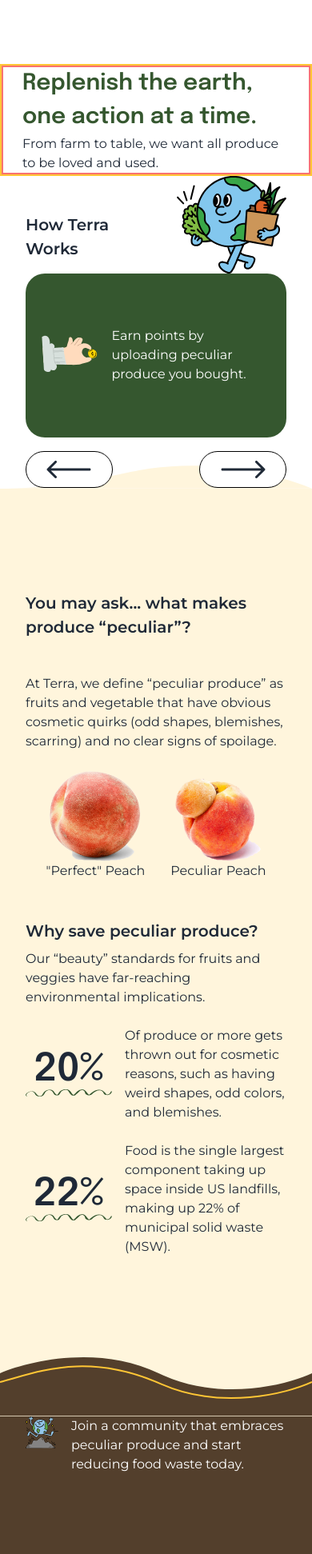
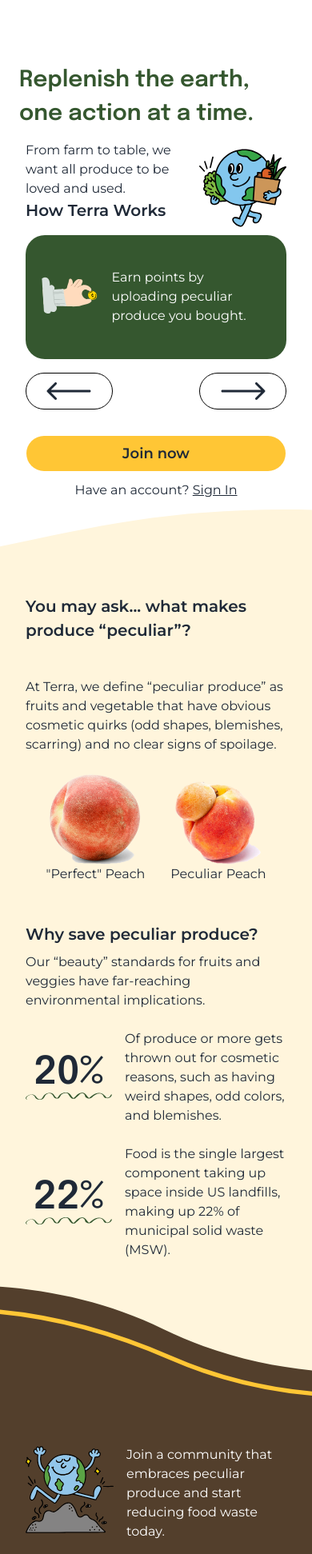
Before and after one commit to royanger/terra, a Next.js app: page / in a window 390 px wide. Shown: the part 54-1997 px from the top of the page at 80% size. Built offline with nearby package versions, Linux system fonts and the light colour scheme; no server answers; some icons are missing.

Commit message:
Finished first draft of landing page.

```diff
--- a/src/components/AuthInput.jsx
+++ b/src/components/AuthInput.jsx
@@ -27,7 +27,7 @@
 
          <input
             className={classNames(
-               'border-[1px] border-black rounded-full mt-2 py-2 px-7 focus:outline-none focus:border-primary'
+               'border border-black rounded-full mt-2 py-2 px-7 focus:outline-none focus:border-primary'
             )}
             required={true}
             type={type}
--- a/src/components/Input.jsx
+++ b/src/components/Input.jsx
@@ -15,7 +15,7 @@
 
          <input
             className={classNames(
-               'border-[1px] border-black rounded-full py-2 px-7 focus:outline-none focus:border-primary',
+               'border border-black rounded-full py-2 px-7 focus:outline-none focus:border-primary',
                className
             )}
             placeholder={placeholder}
--- a/src/components/Slider.jsx
+++ b/src/components/Slider.jsx
@@ -124,7 +124,7 @@
    const Slide = slides[slide]
 
    return (
-      <div className="content col-span-4 lg:col-span-6 bg-primary text-white rounded-3xl p-5 lg:p-4 lg:py-16 grid grid-cols-4 lg:grid-cols-3 min-h-[205px] lg:min-h-[330px]">
+      <div className="content col-span-4 lg:col-span-6 bg-primary text-white rounded-3xl p-5 lg:p-4 lg:py-16 grid grid-cols-4 lg:grid-cols-3 min-h-[155px] md:min-h-[210px] lg:min-h-[330px]">
          <Slide />
       </div>
    )
@@ -212,11 +212,14 @@
                as="image"
             />
          </Head>
-         <div className="terra-works grid grid-cols-6 lg:grid-cols-8 max-w-[1440px] mx-8 md:mx-16 lg:mx-0">
-            <div className="title flex items-end col-span-3 lg:col-span-4">
+         <div className="terra-works grid grid-cols-6 lg:grid-cols-8 max-w-[1440px] mx-8 md:mx-16 lg:mx-0  mt-3 md:mt-0">
+            <div className="title flex flex-col">
+               <p className="md:hidden grow">
+                  From farm to table, we want all produce to be loved and used.
+               </p>
                <Title
                   variant="h2"
-                  className="lg:text-[32px] lg:ml-[84px] mb-4 lg:mn-8"
+                  className="lg:text-[32px] lg:ml-[84px] mb-4 lg:mb-8"
                >
                   How Terra Works
                </Title>
--- a/src/components/ui/Button.jsx
+++ b/src/components/ui/Button.jsx
@@ -13,18 +13,18 @@
       primary:
          'bg-secondary hover:bg-tertiary hover:text-white font-semibold text-[1.125rem]  leading-[156%]',
       secondary:
-         'border-[1px] border-black hover:border-tertiary hover:bg-tertiary hover:text-white font-semibold text-[1.125rem]  leading-[156%]',
+         'border border-black hover:border-tertiary hover:bg-tertiary hover:text-white font-semibold text-[1.125rem]  leading-[156%]',
       questionnaire:
-         'border-[1px] border-black hover:border-primary hover:bg-primary hover:text-white py-[11px]',
+         'border border-black hover:border-primary hover:bg-primary hover:text-white py-[11px]',
       primaryShort:
          'bg-secondary hover:bg-tertiary hover:text-white font-semibold text-[1.125rem]  leading-[156%] w-[100px]',
       secondaryShort:
-         'border-[1px] border-black hover:border-tertiary hover:bg-tertiary hover:text-white font-semibold text-[1.125rem]  leading-[156%]  w-[100x]',
+         'border border-black hover:border-tertiary hover:bg-tertiary hover:text-white font-semibold text-[1.125rem]  leading-[156%]  w-[100x]',
       donate:
          'bg-secondary hover:bg-tertiary hover:text-white font-semibold text-[1.125rem]  leading-[156%]',
       modal: 'bg-secondary hover:bg-tertiary hover:text-white font-semibold text-[1.125rem]  leading-[156%]',
-      left: 'border-[1px] border-black hover:border-tertiary hover:bg-tertiary hover:text-white py-2.5 bg-white',
-      right: 'border-[1px] border-black hover:border-tertiary hover:bg-tertiary hover:text-white py-2.5 bg-white',
+      left: 'border border-black hover:border-tertiary hover:bg-tertiary hover:text-white py-2.5 bg-white',
+      right: 'border border-black hover:border-tertiary hover:bg-tertiary hover:text-white py-2.5 bg-white',
       modalleft: 'bg-secondary hover:bg-tertiary hover:text-white py-2.5',
       modalright: 'bg-secondary hover:bg-tertiary hover:text-white py-2.5',
    }
--- a/src/pages/index.jsx
+++ b/src/pages/index.jsx
@@ -1,15 +1,14 @@
 import Head from 'next/head'
 import Image from 'next/image'
+import Link from 'next/link'
+
 import { LoginComponent } from '../components/ui/login-btn'
 import { Title } from '../components/Title'
+import { Header } from '../components/layout/Header'
+import { Slider } from '../components/Slider'
+import { Button } from '../components/ui/Button'
 
-import { Header } from '../components/layout/Header'
-import Link from 'next/link'
-import { Slider } from '../components/Slider'
-
-import heroIMG from '../../public/images/desktop-images/landing/produce-background-cropped.png'
 import yellowCurveIMG from '../../public/images/desktop-images/landing/yellow-curve.svg'
-import brownCurveIMG from '../../public/images/desktop-images/landing/brown-curve.svg'
 import peculiarPeachIMG from '../../public/images/images/onboarding-home-peculiar-peach.svg'
 import perfectPeachIMG from '../../public/images/images/onboarding-home-perfect-peach.svg'
 import mrterraIMG from '../../public/images/desktop-images/landing/mrterra.svg'
@@ -26,28 +25,41 @@
 
          <main className="bg-white mt-20 md:mt-0 flex flex-col items-center">
             <div className="max-w-[1440px] w-full relative">
-               <div className="terra-landing-hero w-full md:min-h-[80vh] bg-contain bg-right-bottom bg-no-repeat flex flex-col justify-center border-2 border-secondary">
-                  <div className="border-2 border-error md:top-[-200px] lg:top-0 3xl:top-[-250px] relative px-6 md:px-[84px] w-full lg:w-3/5">
+               <div className="terra-landing-hero w-full md:min-h-[60vh] lg:min-h-[80vh] bg-contain bg-right-bottom bg-no-repeat flex flex-col justify-center">
+                  <div className="md:top-[-200px] lg:top-[-100px] 3xl:top-[-250px] relative px-6 md:px-[84px] w-full lg:w-4/5 xl:w-3/5">
                      <Title
                         variant="h1"
                         className="text-primary md:text-[56px]"
                      >
                         Replenish the earth, one action at a time.
                      </Title>
-                     <p className="md:text-xl">
+                     <p className="md:text-xl hidden md:block">
                         From farm to table, we want all produce to be loved and
                         used.
                      </p>
                   </div>
                </div>
 
+               <Slider />
+
+               <div className="flex flex-col items-center px-8 mt-8 mb-3">
+                  <Link href="/auth/register">
+                     <a className="block max-w-[324px] w-full mb-3">
+                        <Button variant="primary">Join now</Button>
+                     </a>
+                  </Link>
+                  <p>
+                     Have an account?{' '}
+                     <Link href="/auth/login">
+                        <a className="underline">Sign In</a>
+                     </Link>
+                  </p>
+               </div>
                <div
-                  className=" bg-contain bg-no-repeat bg-bottom  top-[100px]"
+                  className=" bg-cover bg-no-repeat bg-bottom  h-[106px]"
                   style={{ backgroundImage: `url(${yellowCurveIMG.src})` }}
-               >
-                  <Slider />
-               </div>
-               <div className="bg-tan px-8 md:px-16 pt-32 grid grid-cols-1 lg:grid-cols-3 pb-12">
+               ></div>
+               <div className="bg-tan px-8 md:pt-4 md:px-16 grid grid-cols-1 lg:grid-cols-3 pb-12">
                   <div className="col-span-1 lg:col-span-2">
                      <Title variant="h2" className="md:text-[32px]">
                         You may ask... what makes produce “peculiar”?
@@ -81,7 +93,7 @@
                   </div>
                </div>
 
-               <div className="bg-tan px-8 md:px-16">
+               <div className="bg-tan px-8 md:px-16 pb-8">
                   <Title variant="h2" className="md:text-[32px]">
                      Why save peculiar produce?
                   </Title>
@@ -136,18 +148,15 @@
                      </div>
                   </div>
                </div>
-               <div
-                  className="terra-brown-curve h-[200px] bg-contain bg-no-repeat bg-bottom bg-tan"
-                  // style={{ backgroundImage: `url(${brownCurveIMG.src})` }}
-               ></div>
+               <div className="terra-brown-curve h-[200px] bg-cover bg-no-repeat bg-bottom bg-tan"></div>
                <div className="bg-tertiary text-white px-8 md:px-16">
-                  <div className="flex gap-4 md:gap-16 pb-28">
-                     <div>
+                  <div className="flex gap-4 md:gap-16">
+                     <div className="min-w-[110px]">
                         <Image
                            alt="Mr Terra"
                            src={mrterraIMG}
-                           height={105}
-                           width={107}
+                           height={289}
+                           width={286}
                         />
                      </div>
                      <div>
@@ -165,6 +174,21 @@
                            for updates!
                         </p>
                      </div>
+                  </div>
+                  <div className="flex flex-col items-center px-8 mt-8 pb-8 md:pb-16">
+                     <Link href="/auth/register">
+                        <a className="block max-w-[324px] w-full mb-3">
+                           <Button variant="primary" css="text-tertiary">
+                              Join now
+                           </Button>
+                        </a>
+                     </Link>
+                     <p>
+                        Have an account?{' '}
+                        <Link href="/auth/login">
+                           <a className="underline">Sign In</a>
+                        </Link>
+                     </p>
                   </div>
                </div>
             </div>
--- a/src/styles/styles.css
+++ b/src/styles/styles.css
@@ -73,7 +73,7 @@
 /* Grid hacks for the landing page */
 .terra-works {
    grid-template-areas:
-      'title title title mrterra mrterra mrterra'
+      'title title title title mrterra mrterra'
       'content content content content content content'
       'leftarrow leftarrow dots dots rightarrow rightarrow';
 }
```
Also changed, not shown: src/pages/questionnaire.jsx (+10 -10 lines), public/images/desktop-images/landing/brown-curve.svg, public/images/desktop-images/landing/mobile-brown-curve.svg.
